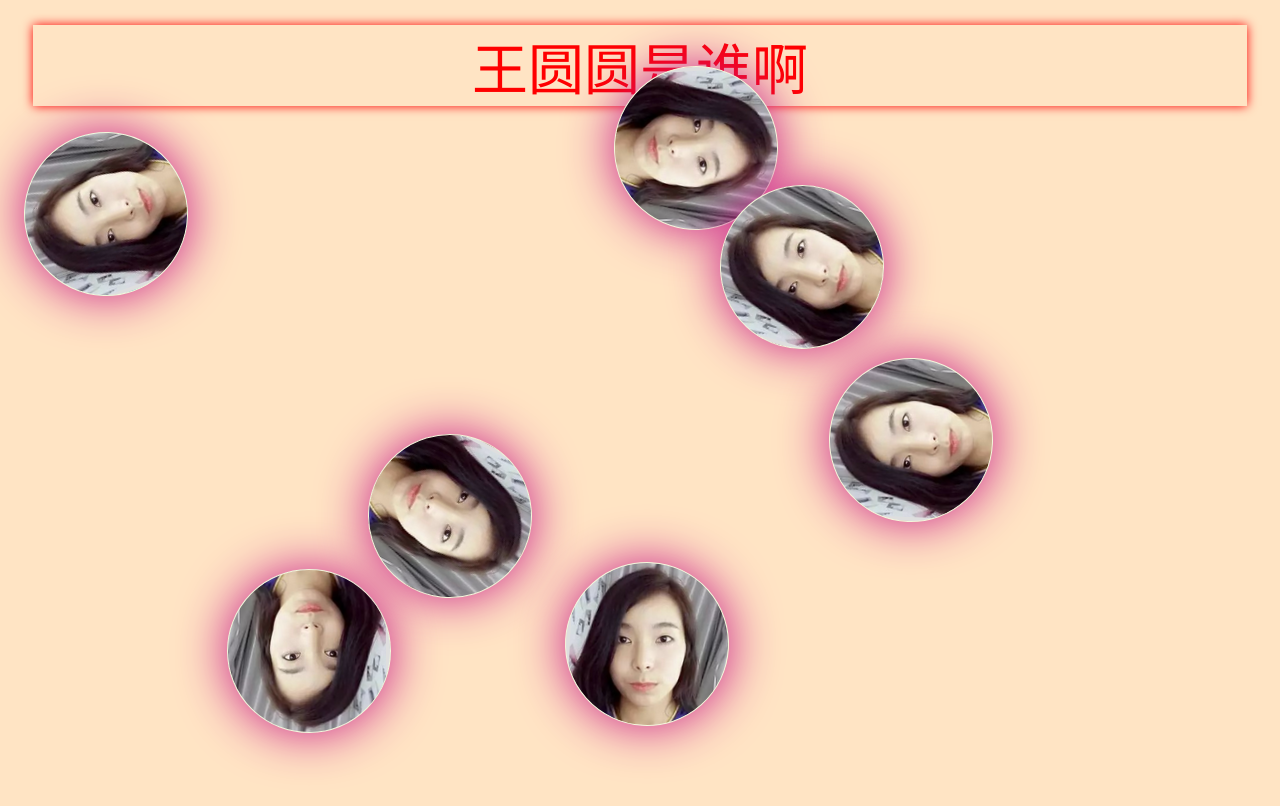
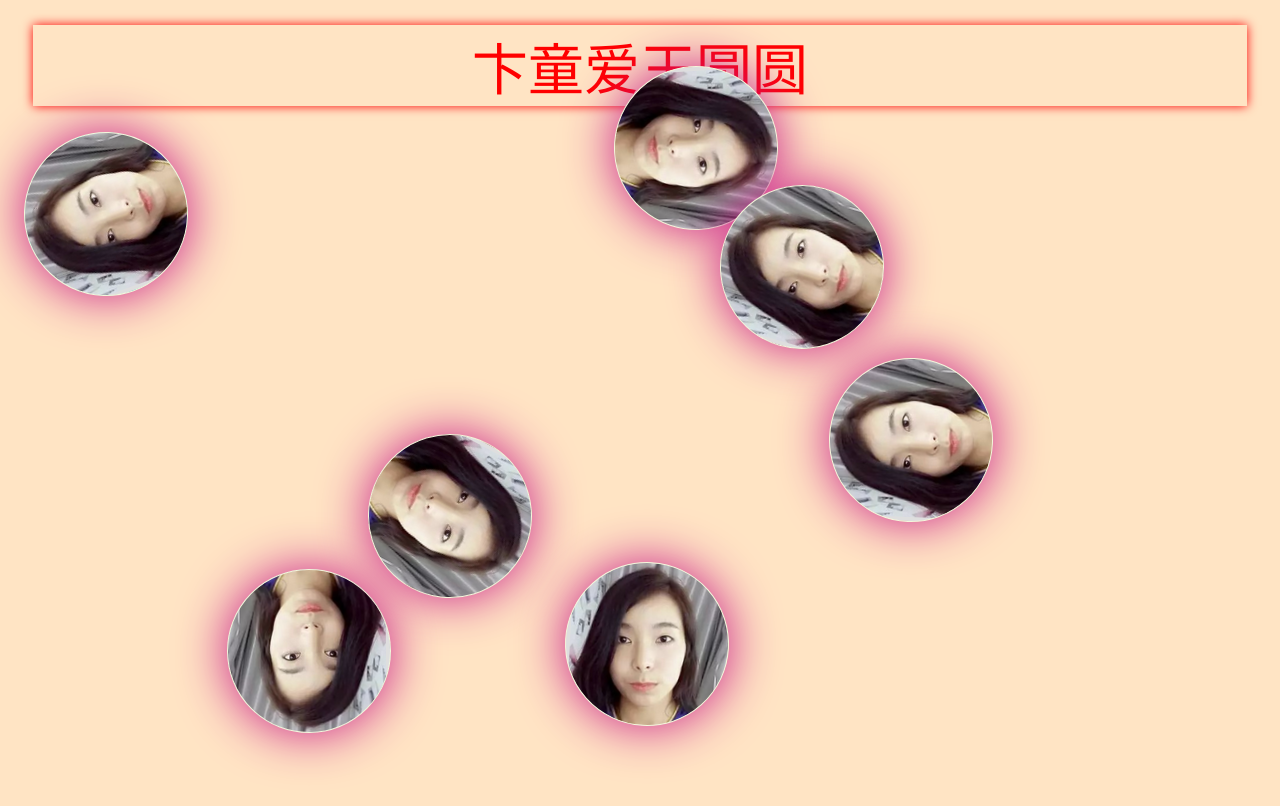
Before and after one commit to 834499845/834499845.github.io, a plain HTML site: page index.html in a window 1280 px wide. Drawn offline with Linux system fonts and the light colour scheme.

Commit message:
add '222'

```diff
--- a/index.html
+++ b/index.html
@@ -12,7 +12,7 @@
 </head>
 
 <body>
-    <header>王圆圆是谁啊</header>
+    <header>卞童爱王圆圆</header>
     <div class="ball"></div>
     <div class="ball"></div>
     <div class="ball"></div>
```
